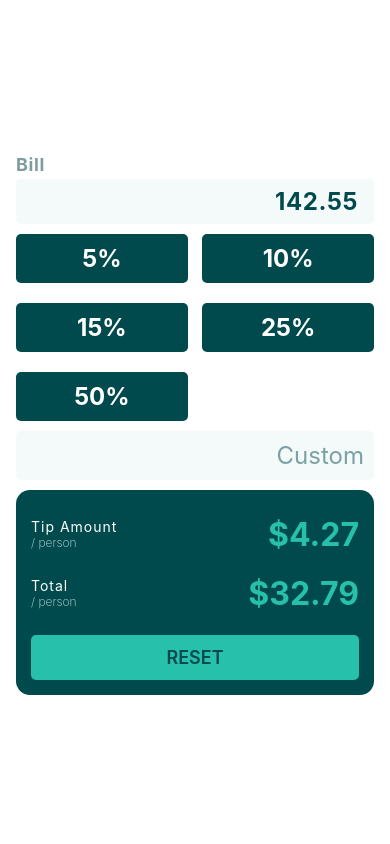
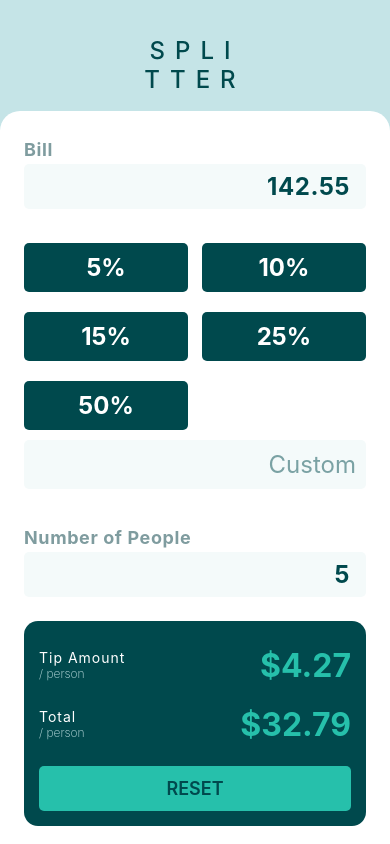
Before and after one commit to dheysonalves/tip-calculator-react-native, a React Native app: screen / in a window 390 px wide. Built offline with nearby package versions, Linux system fonts and the light colour scheme.

Commit message:
feat: adding splitter page

```diff
--- a/App.tsx
+++ b/App.tsx
@@ -1,5 +1,5 @@
 import { StatusBar } from "expo-status-bar";
-import { StyleSheet, Text, View } from "react-native";
+import { ScrollView, StyleSheet, Text, View } from "react-native";
 import { InputData } from "./src/components/BaseComponents";
 import PresentationPerPerson from "./src/components/PresentationPerPerson";
 import PriceButtons from "./src/components/SelectTip/PriceButtons";
@@ -23,10 +23,17 @@ export default function App() {
 
 	return (
 		<View style={styles.container}>
-			<StatusBar style="auto" />
-			<InputData title="Bill" dataValue="142.55" />
-			<PriceButtons pricesData={DATA} customInputValue="" />
-      <PresentationPerPerson />
+			<View style={styles.header}>
+				<Text style={styles.headerText}>SPLI</Text>
+				<Text style={styles.headerText}>TTER</Text>
+			</View>
+			<ScrollView style={styles.content}>
+				<StatusBar style="auto" />
+				<InputData title="Bill" dataValue="142.55" />
+				<PriceButtons pricesData={DATA} customInputValue="" />
+				<InputData title="Number of People" dataValue="5" />
+				<PresentationPerPerson />
+			</ScrollView>
 		</View>
 	);
 }
@@ -34,8 +41,25 @@ export default function App() {
 const styles = StyleSheet.create({
 	container: {
 		flex: 1,
+		backgroundColor: "hsl(185, 41%, 84%)",
+	},
+	header: {
+		flex: 5,
+		justifyContent: "center",
+		alignItems: "center",
+		backgroundColor: "hsl(185, 41%, 84%)",
+		paddingTop: 20,
+	},
+	headerText: {
+		color: "hsl(183, 100%, 15%)",
+		fontWeight: "500",
+		letterSpacing: 10,
+		fontSize: 24,
+	},
+	content: {
 		backgroundColor: "#fff",
-		justifyContent: "center",
-		padding: 16,
+		paddingHorizontal: 24,
+		borderTopLeftRadius: 20,
+		borderTopRightRadius: 20,
 	},
 });
--- a/src/components/BaseComponents/InputData/index.tsx
+++ b/src/components/BaseComponents/InputData/index.tsx
@@ -25,6 +25,7 @@ const InputData = ({ dataValue, title}: InputDataProps) => {
 const styles = StyleSheet.create({
 	container: {
 		alignItems: "flex-start",
+		marginVertical: 24
 	},
 	title: {
 		color: "hsl(184, 14%, 56%)",
```
